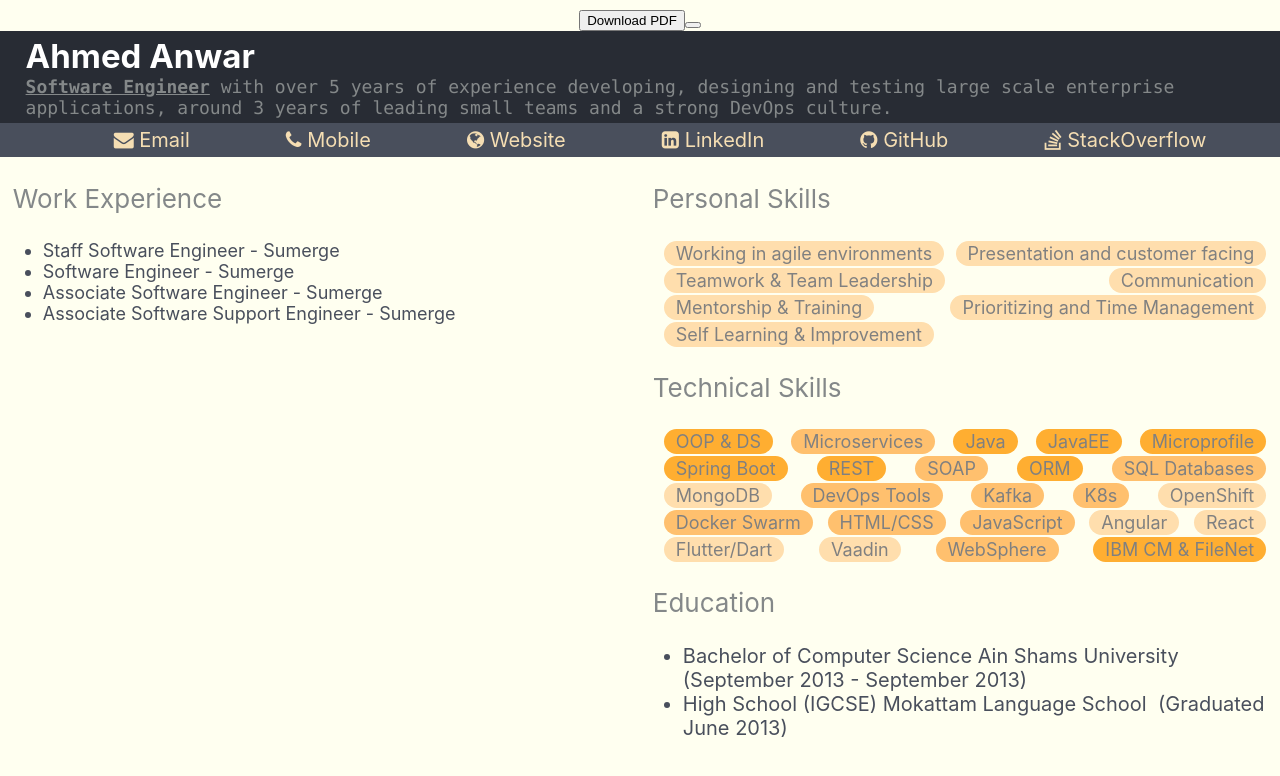
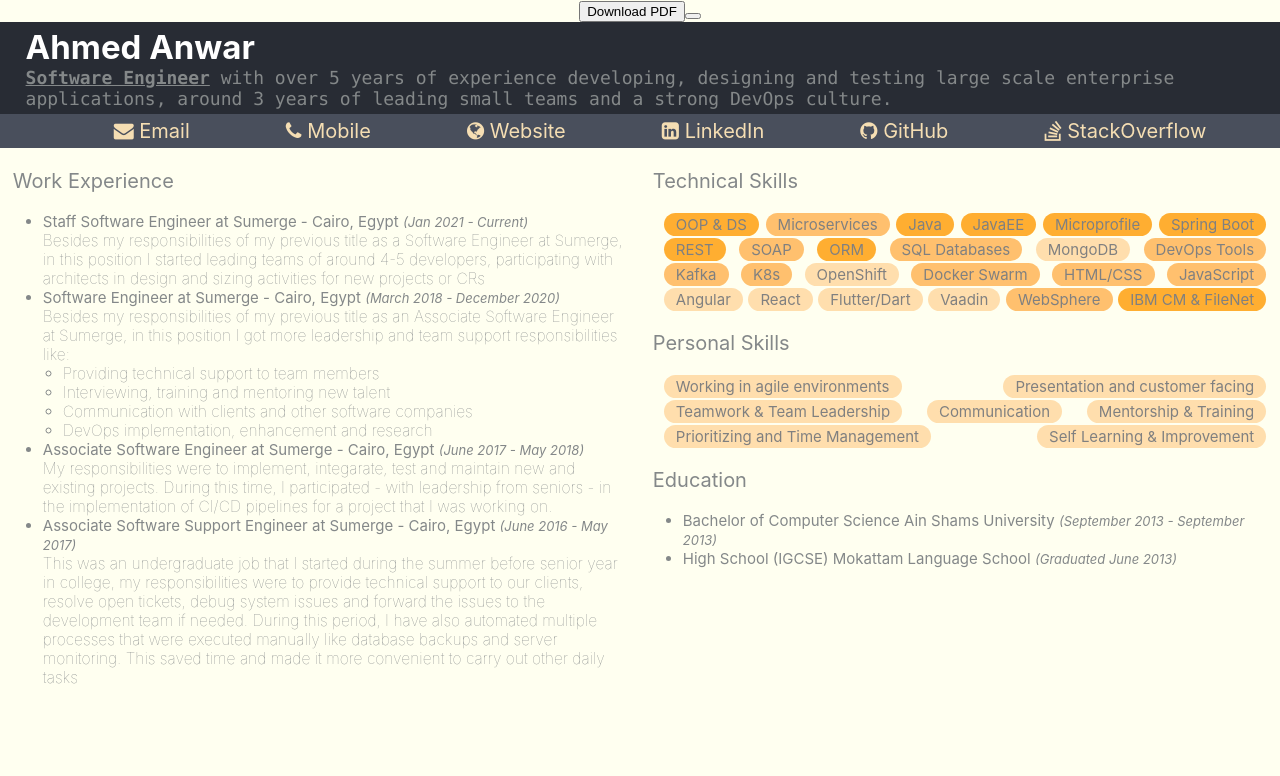
Before and after one commit to AhmedAnwarM/resume-builder, a React (Create React App) app: page / in a window 1280 px wide. Shown: the top 776 px of the page. Built offline with nearby package versions, Linux system fonts and the light colour scheme.

Commit message:
Add complete work experience and fix some styling

```diff
--- a/src/App.css
+++ b/src/App.css
@@ -14,7 +14,6 @@
     display: flex;
     flex-direction: column;
     align-items: center;
-    font-size: calc(10px + 2vmin);
     color: white;
 }
 
--- a/src/components/Resume.css
+++ b/src/components/Resume.css
@@ -12,8 +12,22 @@
 }
 
 .sectionTitle {
+    font-size: 20px;
     color: #848889;
     line-height: 1.1;
+    text-align: left;
+}
+
+.sectionSubtitle {
+    font-size: 15px;
+    color: #848889;
+    text-align: left;
+}
+
+.sectionSubtitleExtraInfo {
+    font-size: 13px;
+    font-style: italic;
+    color: #848889;
     text-align: left;
 }
 
--- a/src/components/Resume.js
+++ b/src/components/Resume.js
@@ -16,8 +16,8 @@ function Resume() {
                     <WorkExperience/>
                 </div>
                 <div className="column">
+                    <Skills title="Technical Skills" skills={CV_DATA.technicalSkills}/>
                     <Skills title="Personal Skills" skills={CV_DATA.personalSkills}/>
-                    <Skills title="Technical Skills" skills={CV_DATA.technicalSkills}/>
                     <Education/>
                 </div>
             </div>
--- a/src/components/download-btn/DownloadPDF.css
+++ b/src/components/download-btn/DownloadPDF.css
@@ -1,46 +1,3 @@
 .downloadPdf {
-    appearance: button;
-    background-color: rgb(13, 202, 240);
-    border-bottom-color: rgb(13, 202, 240);
-    border-bottom-style: solid;
-    border-bottom-width: 1px;
-    border-image-repeat: stretch;
-    border-image-source: none;
-    border-image-width: 1;
-    border-left-color: rgb(13, 202, 240);
-    border-left-style: solid;
-    border-left-width: 1px;
-    border-right-color: rgb(13, 202, 240);
-    border-right-style: solid;
-    border-right-width: 1px;
-    border-top-color: rgb(13, 202, 240);
-    border-radius: 4px 0 0 4px;
-    border-top-style: solid;
-    border-top-width: 1px;
-    box-sizing: border-box;
-    color: rgb(0, 0, 0);
-    cursor: pointer;
-    display: block;
-    flex-basis: auto;
-    flex-grow: 1;
-    flex-shrink: 1;
-    font-family: -apple-system, BlinkMacSystemFont, "Segoe UI", "Roboto", "Oxygen", "Ubuntu", "Cantarell", "Fira Sans", "Droid Sans", "Helvetica Neue", sans-serif;
-    font-size: 16px;
-    font-weight: 400;
-    line-height: 24px;
-    margin: 0;
-    padding: 6px 12px;
-    position: relative;
-    text-align: center;
-    text-decoration: rgb(0, 0, 0);
-    text-decoration-line: none;
-    text-decoration-style: solid;
-    text-decoration-thickness: auto;
-    text-transform: none;
-    transition-delay: 0s, 0s, 0s, 0s;
-    transition-duration: 0.15s, 0.15s, 0.15s, 0.15s;
-    transition-property: color, background-color, border-color, box-shadow;
-    transition-timing-function: ease-in-out, ease-in-out, ease-in-out, ease-in-out;
-    user-select: none;
-    vertical-align: middle;
+    font-size: calc(15px + 2vmin);
 }
--- a/src/components/download-btn/DownloadPDF.js
+++ b/src/components/download-btn/DownloadPDF.js
@@ -12,7 +12,7 @@ class DownloadPDF extends Component {
 
     render() {
         return (
-            // TODO: Styling :(
+            // TODO: Button styling :(
             <Dropdown className="downloadPdf" as={ButtonGroup}>
                 <Button variant="info">Download PDF</Button>
                 <Dropdown.Toggle split variant="info"/>
--- a/src/components/education/Education.css
+++ b/src/components/education/Education.css
@@ -1,9 +1,4 @@
 .educationInfoList {
     text-align: left;
     padding-left: 30px;
-    font-size: calc(12px + 1vmin);
 }
-
-.educationItemTitle {
-
-}
--- a/src/components/education/education-item/EducationItem.js
+++ b/src/components/education/education-item/EducationItem.js
@@ -13,15 +13,18 @@ class EducationItem extends Component {
     }
 
     render() {
-        return <li>
-            <span className="educationItemTitle">{this.state.title}</span>&nbsp;
-            (<span>{this.state.startDate}</span>
+        return <li className="sectionSubtitle">
+            <span>{this.state.title}</span>&nbsp;
+            <span className="sectionSubtitleExtraInfo">
+            (
+                <span>{this.state.startDate}</span>
                 {(() => {
                     if (this.state.endDate) {
                         return <span>{" - " + this.state.endDate}</span>
                     }
                 })()}
                 )
+            </span>
         </li>
     }
 }
--- /dev/null
+++ b/src/components/experience/experience.-item/ExperienceItem.css
@@ -0,0 +1,10 @@
+.jobDescription {
+    font-weight: lighter;
+    font-size: calc(10px + 0.7vmin);
+}
+
+.jobResponsibilities {
+    padding-left: 20px;
+    font-weight: lighter;
+    font-size: calc(10px + 0.7vmin);
+}
--- a/src/components/experience/experience.-item/ExperienceItem.js
+++ b/src/components/experience/experience.-item/ExperienceItem.js
@@ -1,3 +1,4 @@
+import './ExperienceItem.css'
 import {Component} from "react";
 
 class ExperienceItem extends Component {
@@ -15,8 +16,23 @@ class ExperienceItem extends Component {
     }
 
     render() {
-        return <li>
-            {this.state.title} - {this.state.company}
+        return <li className="sectionSubtitle">
+            {this.state.title} at {this.state.company} - {this.state.location}
+            &nbsp;
+            <span
+                className="sectionSubtitleExtraInfo">({this.state.startDate} - {this.state.endDate})</span>
+            <br/>
+            <span className="jobDescription">{this.state.description}</span>
+            <br/>
+            <ul className="jobResponsibilities">
+                {this.state.responsibilities ? (
+                    this.state.responsibilities.map((item, i) => {
+                        return <li key={i}>{this.state.responsibilities[i]}</li>
+                    })
+                ) : (
+                    <div/>
+                )}
+            </ul>
         </li>
     }
 }
--- a/src/components/skills/Skills.css
+++ b/src/components/skills/Skills.css
@@ -3,6 +3,7 @@
 }
 
 .skillItem {
+    font-size: 15px;
     background-color: navajowhite;
     color: gray;
     border-radius: 20px;
--- a/src/data/cv-data.js
+++ b/src/data/cv-data.js
@@ -81,12 +81,7 @@ export const CV_DATA = {
             "location": "Cairo, Egypt",
             "startDate": "Jan 2021",
             "endDate": "Current",
-            "description": "Besides my responsibilities of my previous title, in this position I started leading teams of around 4-5 developers, participating with architects in design and sizing activities for new projects or CRs",
-            "responsibilities": [
-                "Providing technical support to team members",
-                "Interviewing, training and mentoring new talent",
-                "Communication with clients and other software companies"
-            ]
+            "description": "Besides my responsibilities of my previous title as a Software Engineer at Sumerge, in this position I started leading teams of around 4-5 developers, participating with architects in design and sizing activities for new projects or CRs"
         },
         {
             "title": "Software Engineer",
@@ -94,7 +89,7 @@ export const CV_DATA = {
             "location": "Cairo, Egypt",
             "startDate": "March 2018",
             "endDate": "December 2020",
-            "description": "Besides my responsibilities of my previous title, in this position I got more leadership and team support responsibilities like:",
+            "description": "Besides my responsibilities of my previous title as an Associate Software Engineer at Sumerge, in this position I got more leadership and team support responsibilities like:",
             "responsibilities": [
                 "Providing technical support to team members",
                 "Interviewing, training and mentoring new talent",
```
Lines whose indentation alone changed are shown as unchanged.
